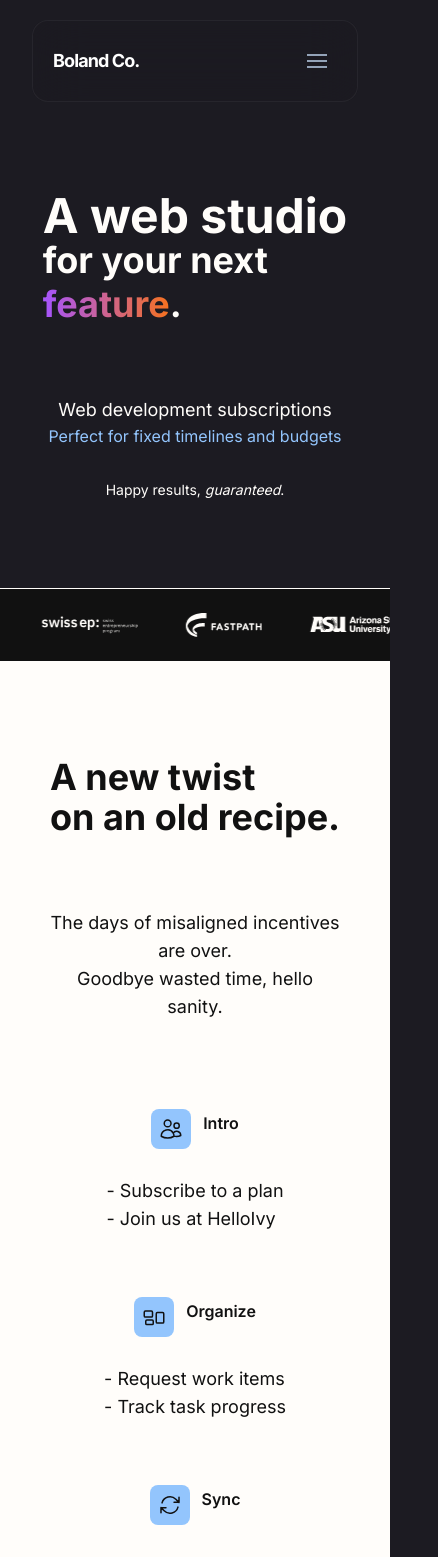
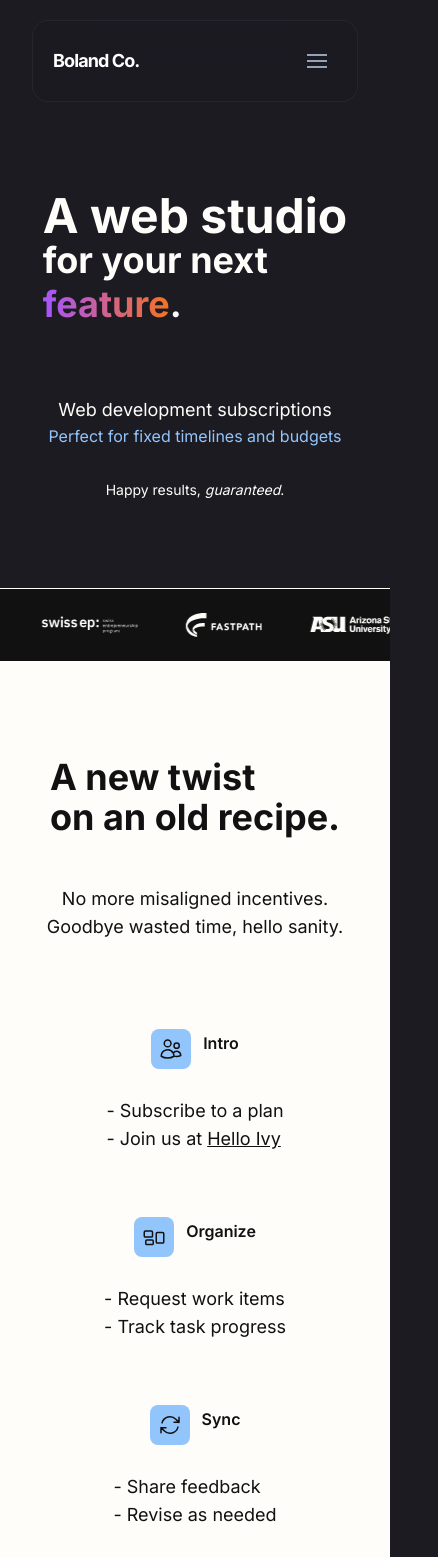
Before and after one commit to bolander72/boland.co, a Next.js app: page / in a window 390 px wide. Shown: the top 1557 px of the page, 438 px wide, since content can reach past the window. Built offline with nearby package versions, Linux system fonts and the light colour scheme.

Commit message:
Fix mobile styles

```diff
--- a/components/Hero/HeroSection.tsx
+++ b/components/Hero/HeroSection.tsx
@@ -20,9 +20,10 @@ export default function HeroSection() {
    ]
 
    const word: string = words[Math.floor(Math.random() * words.length)]
+   // TODO: still not working
 
    return (
-      <div className='space-y-2 px-12 mt-16'>
+      <div className='space-y-2 mt-16'>
          <div className='flex flex-col items-center'>
             <div className='flex-col'>
                <h1 className='text-5xl sm:text-6xl md:text-7xl text-easyWhite font-bold'>A web studio</h1>
--- a/components/Process/ProcessSection.tsx
+++ b/components/Process/ProcessSection.tsx
@@ -1,4 +1,5 @@
 import { ArrowPathIcon, UsersIcon, RectangleGroupIcon } from '@heroicons/react/24/outline'
+import Link from 'next/link'
 
 const features = [
    {
@@ -7,7 +8,7 @@ const features = [
       description: (
          <ul>
             <li>- Subscribe to a plan</li>
-            <li>- Join us at HelloIvy</li>
+            <li>- Join us at <Link href="https://helloivy.co" target="_blank" className="underline">Hello Ivy</Link></li>
          </ul>
       ),
       icon: UsersIcon,
@@ -38,7 +39,7 @@ const features = [
 
 export default function ProcessSection() {
    return (
-      <div id="process" className='space-y-2 px-12 my-24'>
+      <div id="process" className='space-y-2 px-6 my-24'>
          <div className='flex flex-col items-center'>
             <div className='flex-col'>
                <h1 className='text-4xl sm:text-5xl md:text-6xl text-lightBlack font-bold'>A new twist</h1>
@@ -49,10 +50,10 @@ export default function ProcessSection() {
          </div>
 
          <div className='tracking-normal text-center'>
-            <div className='pt-16 text-lg sm:text-2xl text-lightBlack'>
-               The days of misaligned incentives are over.
+            <div className='pt-10 text-lg sm:text-2xl text-lightBlack'>
+               No more misaligned incentives.
             </div>
-            <div className='pt-0 text-lg sm:text-2xl text-lightBlack'>Goodbye wasted time, hello sanity.</div>
+            <div className='text-lg sm:text-2xl text-lightBlack'>Goodbye wasted time, hello sanity.</div>
          </div>
 
          <div className="pt-20 sm:mt-20 lg:mt-24">
```
